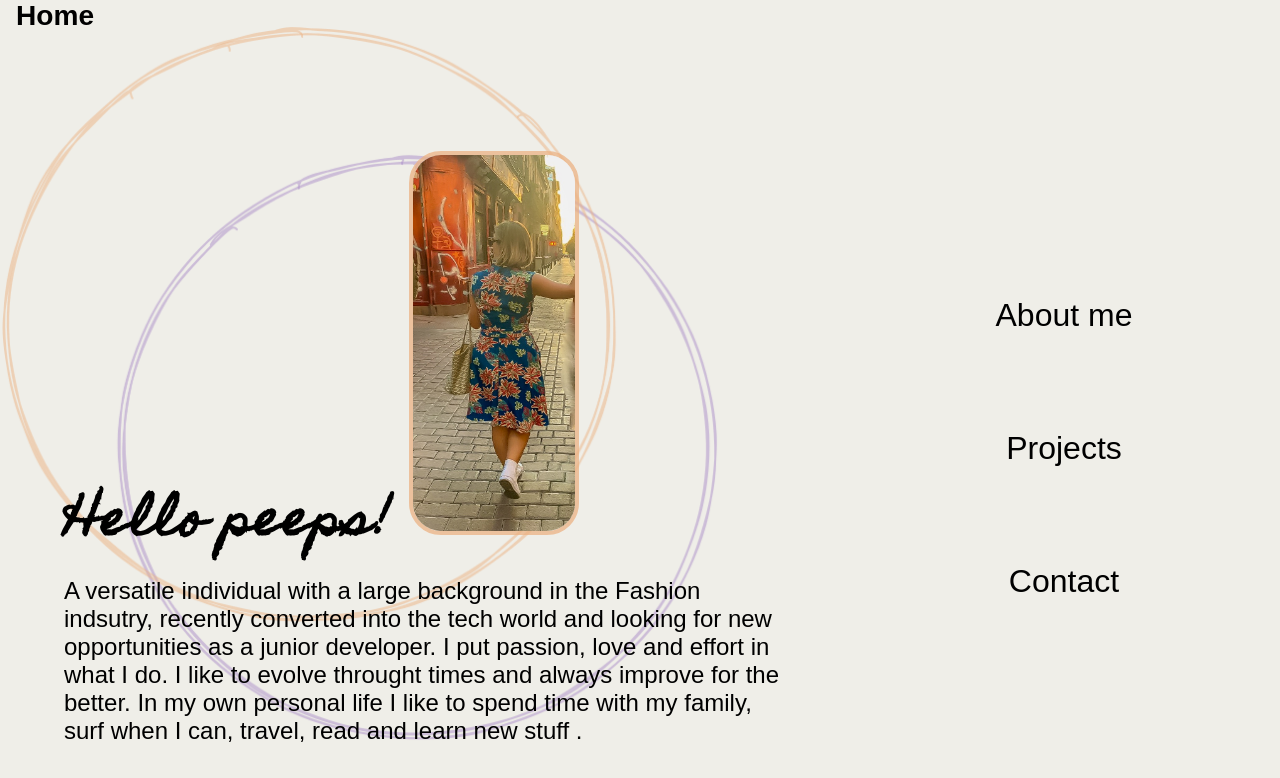
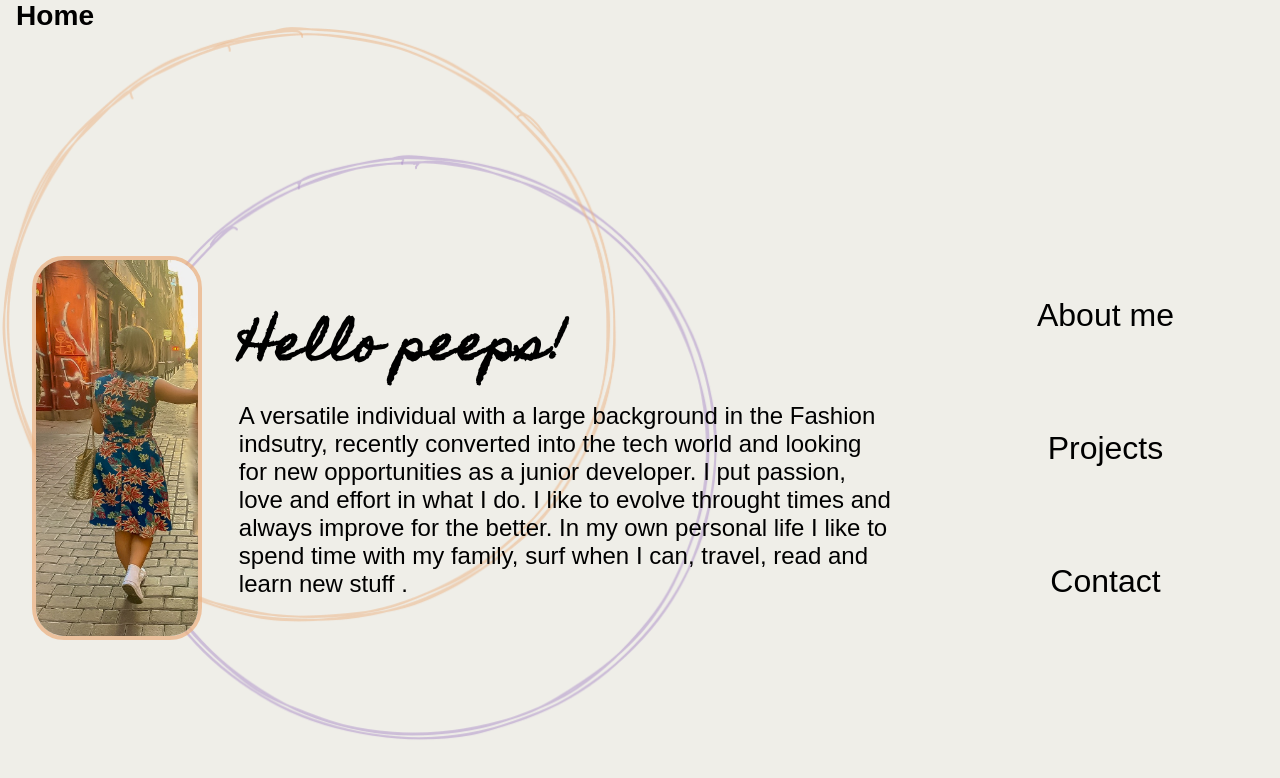
Before and after one commit to NataliaBlanco/portfolio, a React app: page /#/about in a window 1280 px wide. Built offline with nearby package versions, Linux system fonts and the light colour scheme; a web font is replaced by a local one.

Commit message:
changed pic

```diff
--- a/src/components/pages/About.js
+++ b/src/components/pages/About.js
@@ -8,19 +8,19 @@ const About = () => {
       <Header />
       <div className="main">
         <section className="about__section">
-          <h2 className="section__subtitle--2">
-            Hello peeps!{' '}
-            <img className="pic" src={Nat} alt="Natalia Blanco"></img>
-          </h2>
-
-          <p className="section__p">
-            A versatile individual with a large background in the Fashion
-            indsutry, recently converted into the tech world and looking for new
-            opportunities as a junior developer. I put passion, love and effort
-            in what I do. I like to evolve throught times and always improve for
-            the better. In my own personal life I like to spend time with my
-            family, surf when I can, travel, read and learn new stuff .
-          </p>
+          <img className="pic" src={Nat} alt="Natalia Blanco"></img>
+          <section className="text__section">
+            <h2 className="section__subtitle--2">Hello peeps! </h2>
+            <p className="section__p">
+              A versatile individual with a large background in the Fashion
+              indsutry, recently converted into the tech world and looking for
+              new opportunities as a junior developer. I put passion, love and
+              effort in what I do. I like to evolve throught times and always
+              improve for the better. In my own personal life I like to spend
+              time with my family, surf when I can, travel, read and learn new
+              stuff .
+            </p>
+          </section>
         </section>
         <Menu />
       </div>
--- a/src/styles/layout/04_About.scss
+++ b/src/styles/layout/04_About.scss
@@ -1,14 +1,44 @@
 .about__section {
+  display: flex;
+  flex-direction: row;
+  background-color: transparent;
+  align-items: center;
+  position: relative;
+  justify-content: center;
+  min-width: 20rem;
+  max-width: 72rem;
+  min-height: 40rem;
+  width: 80%;
+  @media all and (min-width: 768px) {
+    align-items: center;
+    flex-direction: row;
+  }
+  .pic {
+    opacity: 7;
+    height: 15rem;
+    border-radius: 2rem;
+    border: solid #ecb282bb 0.3rem;
+    @media all and (min-width: 768px) {
+      height: 20rem;
+      border-radius: 2rem;
+      border: solid #ecb282bb 0.3rem;
+      margin-left: 2rem;
+    }
+    @media all and (min-width: 1200px) {
+      height: 24rem;
+      border-radius: 2rem;
+      border: solid #ecb282bb 0.3rem;
+    }
+  }
+
+  .text__section {
     display: flex;
     flex-direction: column;
     background-color: transparent;
     align-items: center;
     justify-content: center;
-  position: relative;
-  min-width: 19rem;
+    min-width: 15rem;
     max-width: 50rem;
-  min-height: 40rem;
-  width: 80%;
     @media all and (min-width: 768px) {
       align-items: center;
       flex-direction: column;
@@ -26,25 +56,7 @@
       @media all and (min-width: 1200px) {
         font-size: 3rem;
       }
-    .pic {
-      opacity: 7;
-      float: bottom;
-      height: 14rem;
-      border-radius: 2rem;
-      border: solid #ecb282bb 0.3rem;
-      @media all and (min-width: 768px) {
-        height: 21rem;
-        border-radius: 2rem;
-        border: solid #ecb282bb 0.3rem;
     }
-      @media all and (min-width: 1200px) {
-        height: 24rem;
-        border-radius: 2rem;
-        border: solid #ecb282bb 0.3rem;
-      }
-    }
-  }
-
     .section__p {
       width: 90%;
       font-size: 1rem;
@@ -59,3 +71,4 @@
       }
     }
   }
+}
```
Lines whose indentation alone changed are shown as unchanged.
